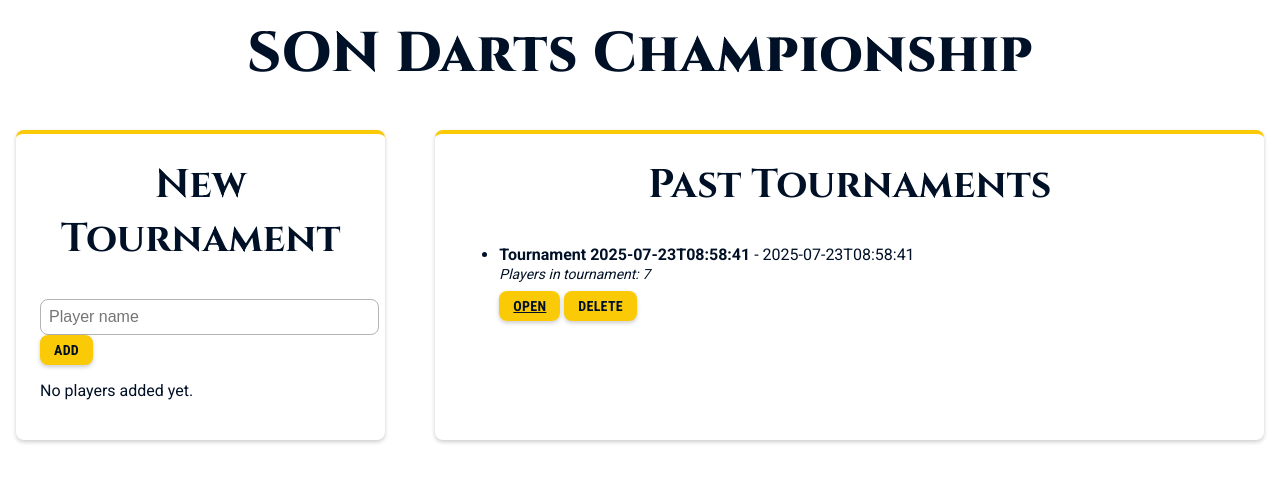
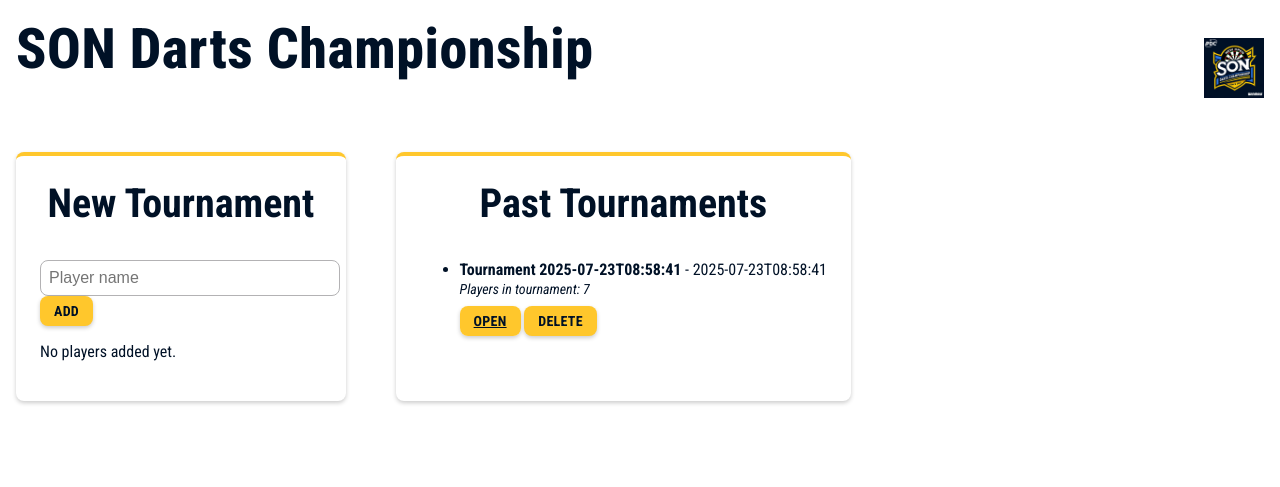
Before and after one commit to JoostPeters106/Codex, a Flask app: page / in a window 1280 px wide. Shown: the top 487 px of the page. Run offline with Flask 3, Linux system fonts and the light colour scheme; data comes from the database, SQL or seed files in the repository.

Commit message:
styling changes

```diff
--- a/static/style.css
+++ b/static/style.css
@@ -1,27 +1,53 @@
-/* SON Darts Championship Styles */
-@import url('https://fonts.googleapis.com/css2?family=Cinzel:wght@700;800&family=Roboto:wght@400;700&family=Roboto+Condensed:wght@700&display=swap');
+/* Google font imported from HTML */
+
+.roboto-condensed-body {
+  font-family: "Roboto Condensed", sans-serif;
+  font-optical-sizing: auto;
+  font-weight: 400;
+  font-style: normal;
+}
+
+.roboto-condensed-heading {
+  font-family: "Roboto Condensed", sans-serif;
+  font-optical-sizing: auto;
+  font-weight: 700;
+  font-style: normal;
+}
 
 :root {
-  --son-navy: #001026;
-  --son-yellow: #FACA07;
-  --son-blue: #2B76E1;
-  --son-red: #F70001;
-  --son-green: #00874A;
+  --son-navy: #001126;
+  --son-yellow: #FFC72C;
+  --son-blue: #2978B5;
+  --son-red: #C8102E;
+  --son-green: #34A853;
+  --son-white: #FFFFFF;
+  --son-black: #000000;
   --son-grey: #B3B2B4;
   --son-radius: 8px;
   --son-shadow: 0 2px 4px rgba(0, 0, 0, 0.2);
 }
 
 body {
-  font-family: 'Roboto', 'Helvetica Neue', Arial, sans-serif;
+  font-family: 'Roboto Condensed', 'Helvetica Neue', Arial, sans-serif;
   margin: 0;
   padding: 1em;
-  background: #fff;
+  background: var(--son-white);
   color: var(--son-navy);
 }
 
+.site-header {
+  display: flex;
+  justify-content: space-between;
+  align-items: center;
+  margin-bottom: 2em;
+}
+
+.site-header img {
+  height: 60px;
+}
+
 h1, h2, h3 {
-  font-family: 'Cinzel', 'Trajan Pro', Georgia, serif;
+  font-family: 'Roboto Condensed', 'Helvetica Neue', Arial, sans-serif;
   margin-top: 0;
   text-align: center;
 }
@@ -45,18 +71,6 @@ h3 {
 .index-layout, .tournament-layout {
   display: flex;
   gap: 4%;
-}
-
-#index-layout {
-  max-width: 72rem;
-}
-
-#new-tournament {
-  width: 28%;
-}
-
-#past-tournaments {
-  width: 68%;
 }
 
 .tournament-sidebar {
@@ -83,7 +97,7 @@ th, td {
 }
 
 .card {
-  background: #fff;
+  background: var(--son-white);
   padding: 1.5em;
   border-radius: var(--son-radius);
   box-shadow: var(--son-shadow);
@@ -108,8 +122,8 @@ th, td {
 }
 
 .styled-button:hover {
-  background-color: #e2b208; /* darken 8% */
-  color: #fff;
+  background-color: #e0b625; /* darken */
+  color: var(--son-white);
   transform: translateY(-1px) scale(1.03);
 }
 
@@ -142,7 +156,7 @@ th, td {
 
 .caption {
   font-size: 14px;
-  font-family: 'Roboto', 'Helvetica Neue', Arial, sans-serif;
+  font-family: 'Roboto Condensed', 'Helvetica Neue', Arial, sans-serif;
   font-style: italic;
 }
 
--- a/templates/index.html
+++ b/templates/index.html
@@ -4,10 +4,16 @@
     <meta charset="UTF-8">
     <meta name="viewport" content="width=device-width, initial-scale=1.0">
     <title>Darts Tournament Manager</title>
+    <style>
+    @import url('https://fonts.googleapis.com/css2?family=Roboto+Condensed:ital,wght@0,100..900;1,100..900&display=swap');
+    </style>
     <link rel="stylesheet" href="{{ url_for('static', filename='style.css') }}">
 </head>
 <body>
-    <h1>SON Darts Championship</h1>
+    <header class="site-header">
+        <h1>SON Darts Championship</h1>
+        <img src="{{ url_for('static', filename='Dutch_darts_v2.png') }}" alt="Logo">
+    </header>
 
     <div class="index-layout">
         <section id="new-tournament" class="card">
```
Also changed, not shown: templates/tournament.html (+7 -1 lines), static/Dutch_darts_v2.png (renamed from assets/Dutch_darts_v2.png).
